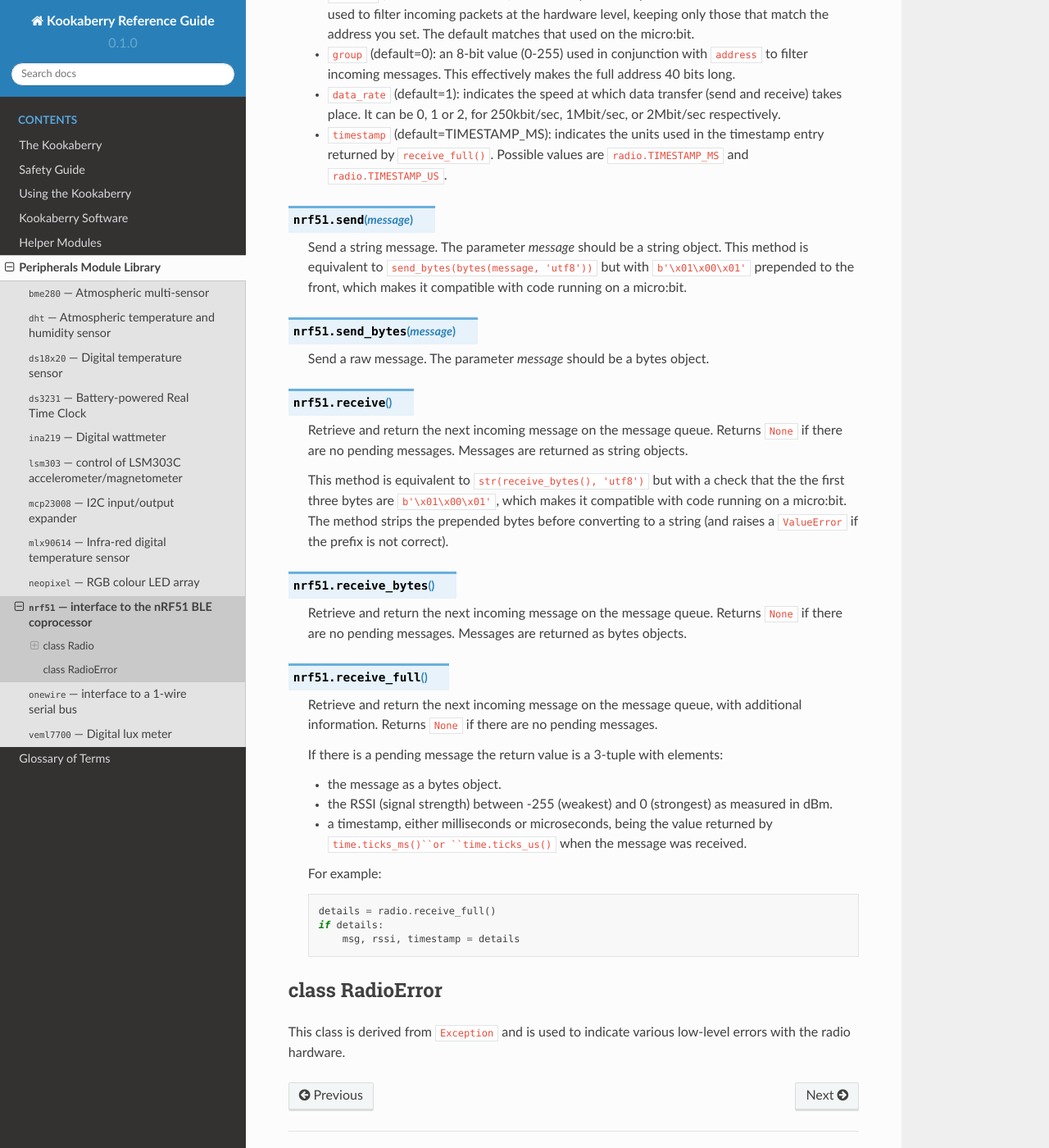
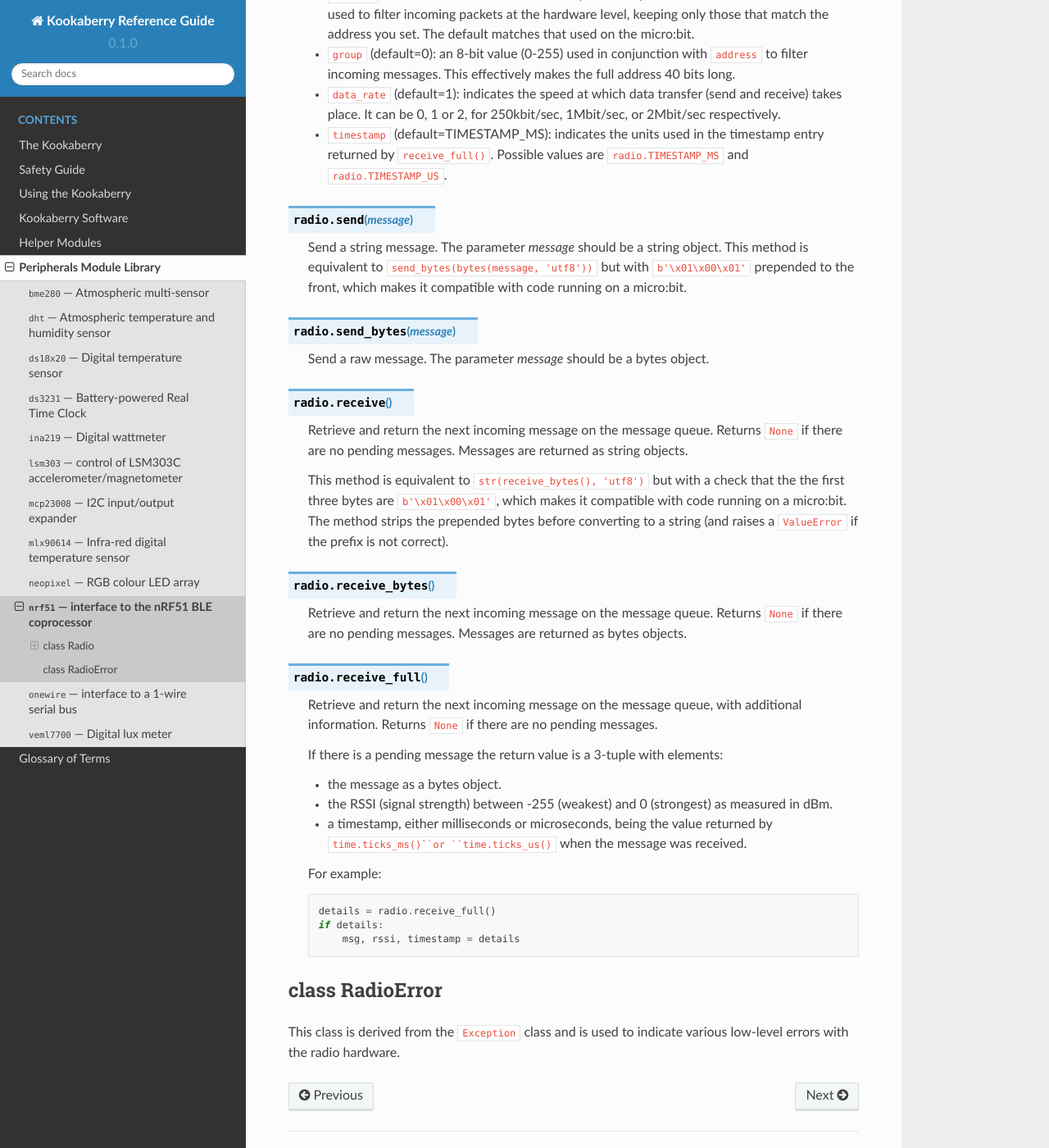
Before and after one commit to TDStrasser/Kookaberry-Reference-Guide, a Sphinx documentation site: the page built from docs/source/nrf51.rst, in a window 1280 px wide and 1400 px high, scrolled down 1235 px. Shown: the whole window at 82% size. Built offline with Sphinx 7.4.7 and the Read the Docs theme 2.0.0, drawn with Linux system fonts in a browser that asks for light colours; some of the changed text lies outside the part shown.

Commit message:
Corrected method names

```diff
--- a/docs/source/nrf51.rst
+++ b/docs/source/nrf51.rst
@@ -31,15 +31,15 @@
 Radio Methods
 -------------
 
-.. method:: Radio.enable()
+.. py:method:: radio.enable()
 
     Enable the radio.  Raises a :class:`RadioError` if it fails.
 
-.. method:: Radio.disable()
+.. py:method:: radio.disable()
 
     Disable the radio.  Raises a :class:`RadioError` if it fails.
 
-.. method:: Radio.config(param=value)
+.. py:method:: radio.config(param=value)
 
     Configure various settings relating to the radio. The parameters are:
 
@@ -80,18 +80,18 @@
       timestamp entry returned by ``receive_full()``.  Possible values are
       ``radio.TIMESTAMP_MS`` and ``radio.TIMESTAMP_US``.
 
-.. py:method:: send(message)
+.. py:method:: radio.send(message)
 
     Send a string message.  The parameter *message* should be a string object.
     This method is equivalent to ``send_bytes(bytes(message, 'utf8'))`` but with
     ``b'\x01\x00\x01'`` prepended to the front, which makes it compatible with
     code running on a micro:bit.
 
-.. py:method:: send_bytes(message)
+.. py:method:: radio.send_bytes(message)
 
     Send a raw message.  The parameter *message* should be a bytes object.
 
-.. py:method:: receive()
+.. py:method:: radio.receive()
 
     Retrieve and return the next incoming message on the message queue.
     Returns ``None`` if there are no pending messages.
@@ -103,13 +103,13 @@
     bytes before converting to a string (and raises a ``ValueError`` if the
     prefix is not correct).
 
-.. py:method:: receive_bytes()
+.. py:method:: radio.receive_bytes()
 
     Retrieve and return the next incoming message on the message queue.
     Returns ``None`` if there are no pending messages.
     Messages are returned as bytes objects.
 
-.. py:method:: receive_full()
+.. py:method:: radio.receive_full()
 
     Retrieve and return the next incoming message on the message queue, with
     additional information.
@@ -131,5 +131,5 @@
 class RadioError
 ================
 
-This class is derived from ``Exception`` and is used to indicate various low-level
+This class is derived from the ``Exception`` class and is used to indicate various low-level
 errors with the radio hardware.
```
